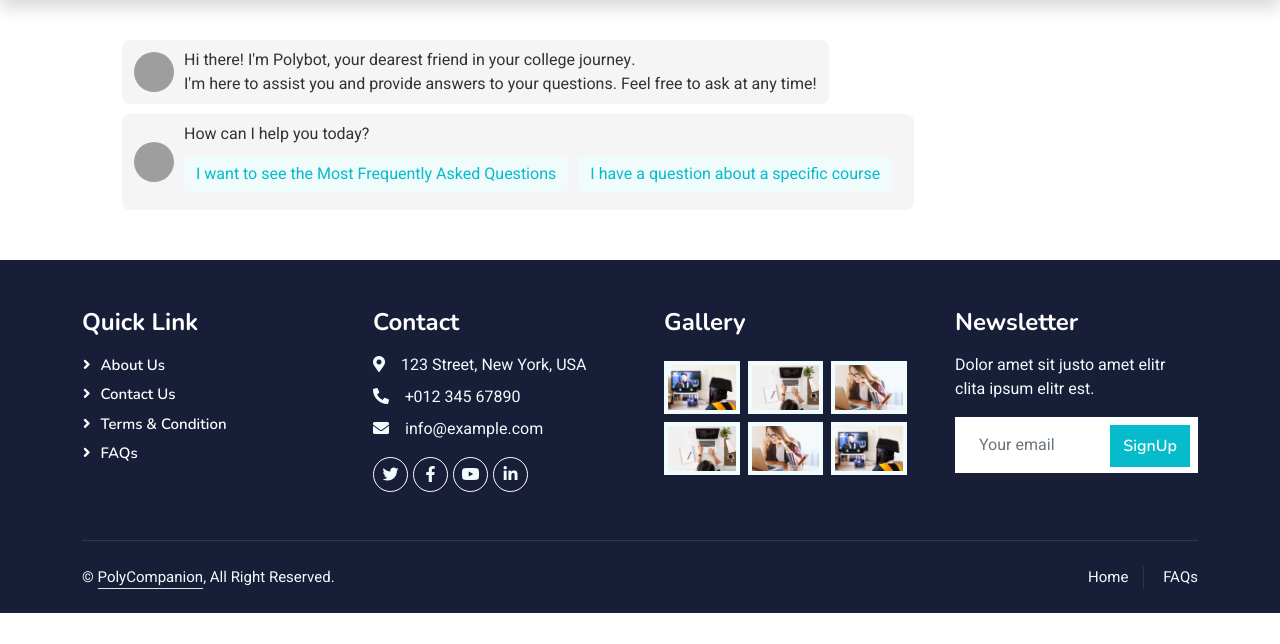
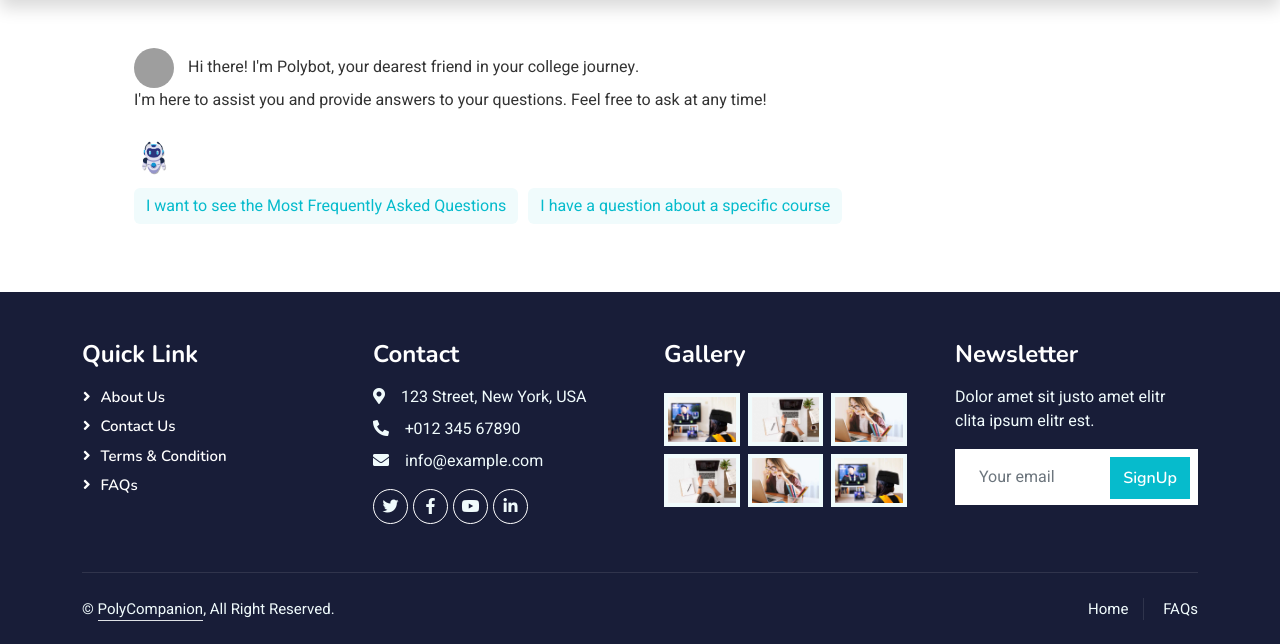
Before and after one commit to FatimaMadan/PolyCompanion, a PHP site: page /bot.php in a window 1280 px wide. Shown: the part 75-719 px from the top of the page. Run offline with PHP 8.4, Linux system fonts and the light colour scheme; some libraries are stand-ins or nearby versions; grey boxes are pictures that could not be loaded.

Commit message:
bot updated

```diff
--- a/bot.php
+++ b/bot.php
@@ -12,6 +12,16 @@ include 'header.php';
 // }
 ?>
 
+<style>
+    .message-picture {
+  width: 40px;
+  height: 40px;
+  border-radius: 50%;
+  margin-right: 10px;
+}
+
+</style>
+
 <script>
         // Get the current page URL
         var url = window.location.href;
@@ -25,43 +35,22 @@ include 'header.php';
         });
 </script><!-- comment -->
 
-<!--<div class="blue-div">
-    <div class="robot-container">
-        <i class="fas fa-robot robot-icon"></i>
-        <div class="robot-info" id="robot-info">
-            <h3 style="color: white;">About the Chatbot</h3>
-            <div class="center-justify">
-                <p>This bot is here to assist you and provide answers to your questions. Feel free to ask anything!</p>
-            </div>
-        </div>
-    </div>
-</div>-->
-
 
 <div class="container">
     <div class="chat-container">
 
     <div class="bot-message">
-        <div class="message-content">
             <img src="robot-picture.jpg" alt="Robot Picture" class="message-picture">
-            <div class="message-text">
                 Hi there! I'm Polybot, your dearest friend in your college journey.
                 <br>I'm here to assist you and provide answers to your questions. Feel free to ask at any time!
-            </div>
-        </div>
     </div>
 
     <div class="bot-message">
-        <div class="message-content">
-            <img src="user-picture.jpg" alt="User Picture" class="message-picture">
-            <div class="message-text">
-                How can I help you today?
+            <img src="img/robot.jpg" alt="User Picture" class="message-picture">
                 <div class="option-buttons">
                     <button class="option-button" onclick="sendMessage('faq')">I want to see the Most Frequently Asked Questions</button>
                     <button class="option-button" onclick="sendMessage('majors')">I have a question about a specific course</button>
                 </div>
-            </div>
-        </div>
     </div>
 
     <div id="conversation-container"></div>
--- a/css/botDesign.css
+++ b/css/botDesign.css
@@ -18,7 +18,7 @@ body {
 }
 
 .bot-message {
-  background-color: #f5f5f5;
+  background-color: white;
   color: #333333;
   border-radius: 8px;
   padding: 8px 12px;
```
Also changed, not shown: img/robot.jpg (added).
